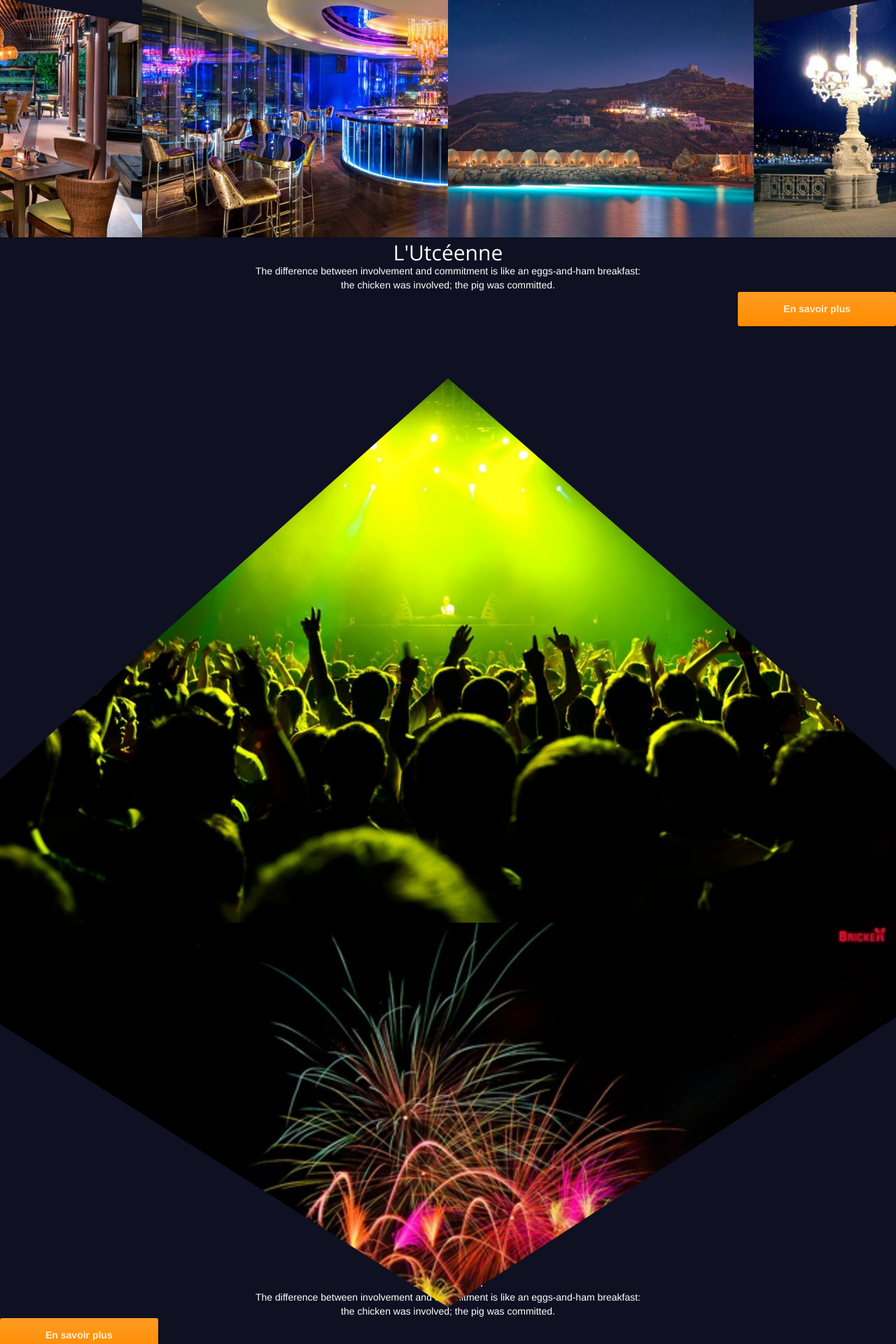
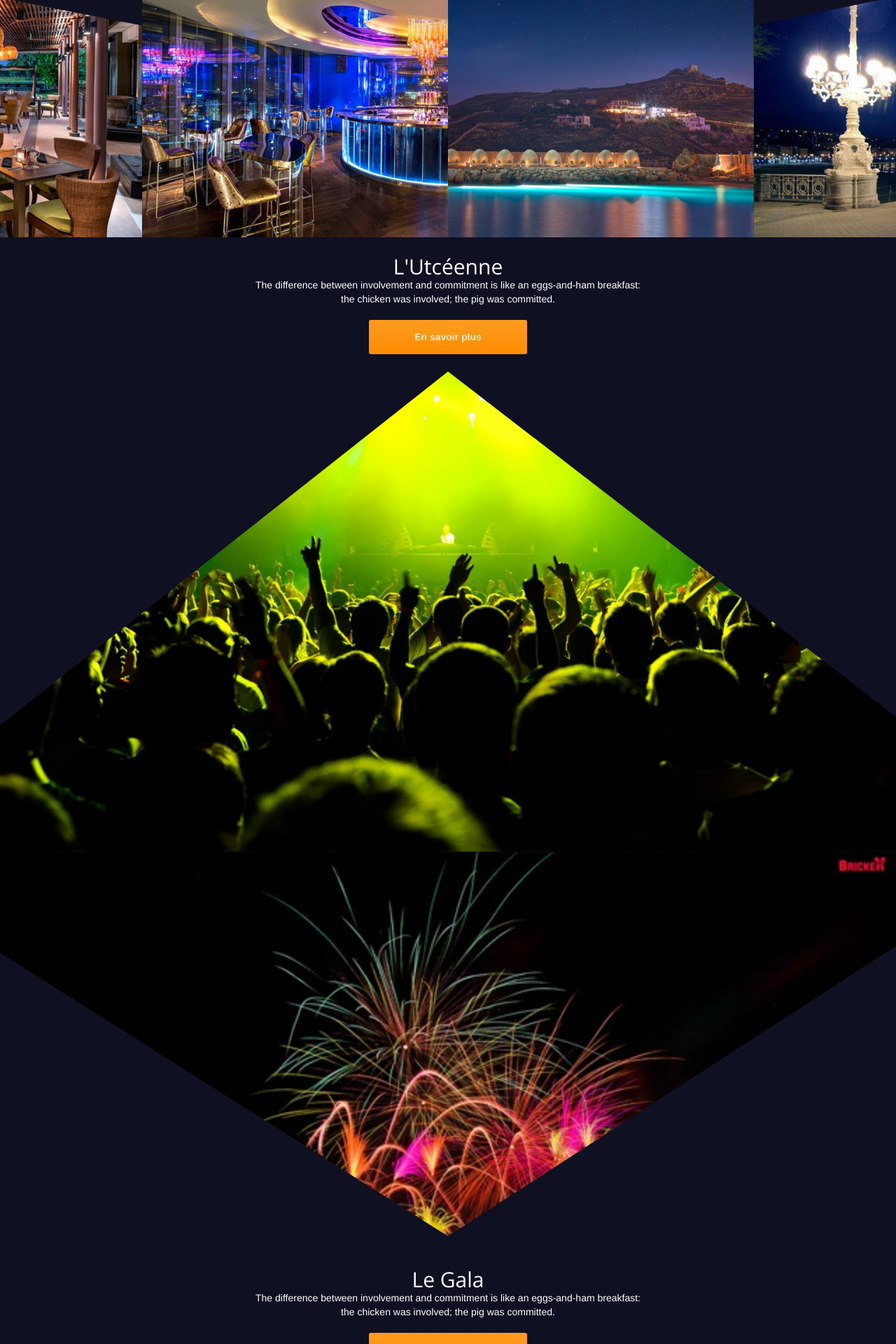
Before and after one commit to alarichadef/API08, a PHP site: page / in a window 1280 px wide. Shown: the part 420-2340 px from the top of the page at 70% size. Run offline with PHP 8.4, Linux system fonts and the light colour scheme.

Commit message:
amélioration design

```diff
--- a/css/style.css
+++ b/css/style.css
@@ -472,7 +472,7 @@ div#slidergauche{
 }
 
 .triangle_bas {
-	margin-bottom: -40%;
+	margin-bottom: -32%;
 	-webkit-clip-path: polygon(50% 57%, 100% 14%, 100% 0, 0 0, 0 15%);
 	clip-path: polygon(50% 57%, 100% 14%, 100% 0, 0 0, 0 15%);
 }
@@ -484,3 +484,21 @@ div#slidergauche{
 .btn-success{
 	background-color:rgba(210, 74, 64, 1);
 }
+
+.footer3{
+	background-color: #232323;
+	padding: 15px;
+	text-align: center;
+}
+
+.margin_bottom{
+	margin-bottom: 20px;
+}
+
+.padding_bottom{
+	padding-bottom: 30px;
+}
+
+.background_grey{
+	background-color: #232323;
+}
--- a/index.html
+++ b/index.html
@@ -52,7 +52,7 @@
 				</div>
 			</div>
 		</div>
-		<div class="col-xs-12 col-sm-12 col-md-12 col-lg-12">
+		<div class="col-xs-12 col-sm-12 col-md-12 col-lg-12 margin_bottom">
 			<div class="col-xs-6 col-sm-6 col-md-6 col-lg-6" id="slidergauche">
 				<figure>
 					<img src="images/carrousel/soiree.jpg" alt="Photo soirée">
@@ -76,14 +76,14 @@
 	<!-- L'UTCéenne -->
 	<div class="row text-center">
 		<br><br>
-		<div class="row">
+		<div class="row margin_bottom">
 			<h2 class="thin">L'Utcéenne</h2>
 			<a name="gala"></a>
-			<p class="text-muted">
+			<p class="text-muted margin_bottom">
 				The difference between involvement and commitment is like an eggs-and-ham breakfast:<br>
 				the chicken was involved; the pig was committed.
 			</p>
-			<p><a class="btn btn-action btn-lg pull-right" role="button" href="utceenne.html">En savoir plus</a></p>
+			<p><a class="btn btn-action btn-lg" role="button" href="utceenne.html">En savoir plus</a></p>
 		</div>
 		<div class="triangle_haut">
 			<img class="img-responsive" src="images/utceenne.jpg">
@@ -96,43 +96,43 @@
 			<img class="img-responsive" src="images/gala.jpg">
 		</div>
 		<br><br>
-		<div class="row">
+		<div class="row margin_bottom">
 			<h2 class="thin">Le Gala</h2>
-			<p class="text-muted">
+			<p class="text-muted margin_bottom">
 				The difference between involvement and commitment is like an eggs-and-ham breakfast:<br>
 				the chicken was involved; the pig was committed.
 			</p>
-			<p><a class="btn btn-action btn-lg pull-left" role="button" href="gala.html">En savoir plus</a></p>
+			<p><a class="btn btn-action btn-lg" role="button" href="gala.html">En savoir plus</a></p>
 		</div>
 	</div>
 	<!-- /Le Gala -->
 	<!-- Actualités -->
-	<div class="container">
-		<br><br>
+	<div class="background_grey padding_bottom">
+		<br>
 		<h2 class="text-center">Actualités</h2>
 		<br>
-		<div class="row">
+		<div class="row text-center">
 			<div class="col-xs-12 col-sm-12 col-md-12 col-lg-12">
 				<h3>Titre Actualité</h3>
 				<p class="help-block">le XX/XX/XX</p>
 				<p>Lorem ipsum dolor sit amet, consectetur adipiscing elit. Nulla gravida, augue nec maximus pellentesque, justo metus euismod orci, facilisis tincidunt.</p>
 			</div>
 		</div>
-		<div class="row">
+		<div class="row text-center">
 			<div class="col-xs-12 col-sm-12 col-md-12 col-lg-12">
 				<h3><a href = "gala.html#bruno"> La maman de bruno est au gala ! </a></h3>
 				<p class="help-block">le XX/XX/XX</p>
 				<p>Lorem ipsum dolor sit amet, consectetur adipiscing elit. Nulla gravida, augue nec maximus pellentesque, justo metus euismod orci, facilisis tincidunt.</p>
 			</div>
 		</div>
-		<div class="row">
+		<div class="row text-center">
 			<div class="col-xs-12 col-sm-12 col-md-12 col-lg-12">
 				<h3>Titre Actualité</h3>
 				<p class="help-block">le XX/XX/XX</p>
 				<p>Lorem ipsum dolor sit amet, consectetur adipiscing elit. Nulla gravida, augue nec maximus pellentesque, justo metus euismod orci, facilisis tincidunt.</p>
 			</div>
 		</div>
-		<div class="row">
+		<div class="row text-center">
 			<div class="col-xs-12 col-sm-12 col-md-12 col-lg-12">
 				<h3>Titre Actualité</h3>
 				<p class="help-block">le XX/XX/XX</p>
@@ -143,7 +143,7 @@
 	<!-- /Actualités -->
 	<!-- Partenaires -->
 	<div class="container">
-		<br><br>
+		<br>
 		<h2 class="text-center">Partenaires</h2>
 		<br>
 		<p class="text-muted text-center">Merci à eux.</p>
@@ -213,16 +213,8 @@
 				</div>
 			</div>
 		</div>
-		<div class="footer2">
-			<div class="container">
-				<div class="row">
-					<div class="col-md-6 widget pull-right">
-						<div class="widget-body">
-							<p class="text-right">Copyright &copy; 2016. Designed by Alaric HADEF.</p>
-						</div>
-					</div>
-				</div>
-			</div>
+		<div class="footer3">
+			<p>Copyright &copy; 2016. Designed by Alaric HADEF.</p>
 		</div>
 	</footer>
 	<!-- /Pied de page -->
```
Also changed, not shown: association.html (+4 -14 lines), gala.html (+4 -14 lines), utceenne.html (+4 -14 lines), images/asterix.png.
